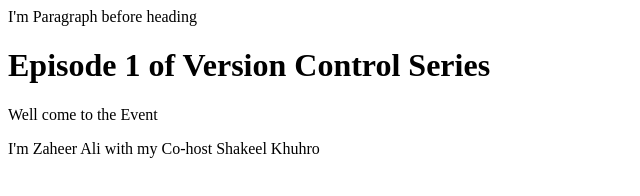
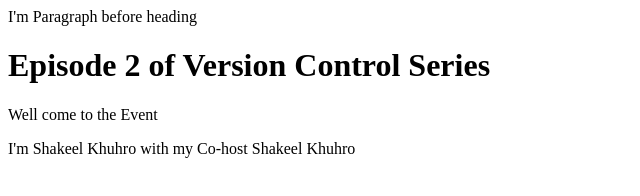
Before and after one commit to Shakeelkhuhro/ep1, a plain HTML site: page index.html in a window 1280 px wide. Shown: the full height of the page, 0-640 px from the left. Drawn offline with Linux system fonts and the light colour scheme.

Commit message:
file edited and changed

```diff
--- a/index.html
+++ b/index.html
@@ -4,8 +4,8 @@
   </head>
   <body>
     <p>I'm Paragraph before heading</p>
-<h1>Episode 1 of Version Control Series</h1>
+<h1>Episode 2 of Version Control Series</h1>
 <p>Well come to the Event</p>
-<p>I'm Zaheer Ali with my Co-host Shakeel Khuhro</p>
+<p>I'm Shakeel Khuhro with my Co-host Shakeel Khuhro</p>
   </body>
 </html>
```
Also changed, not shown: ep2.html (added).
